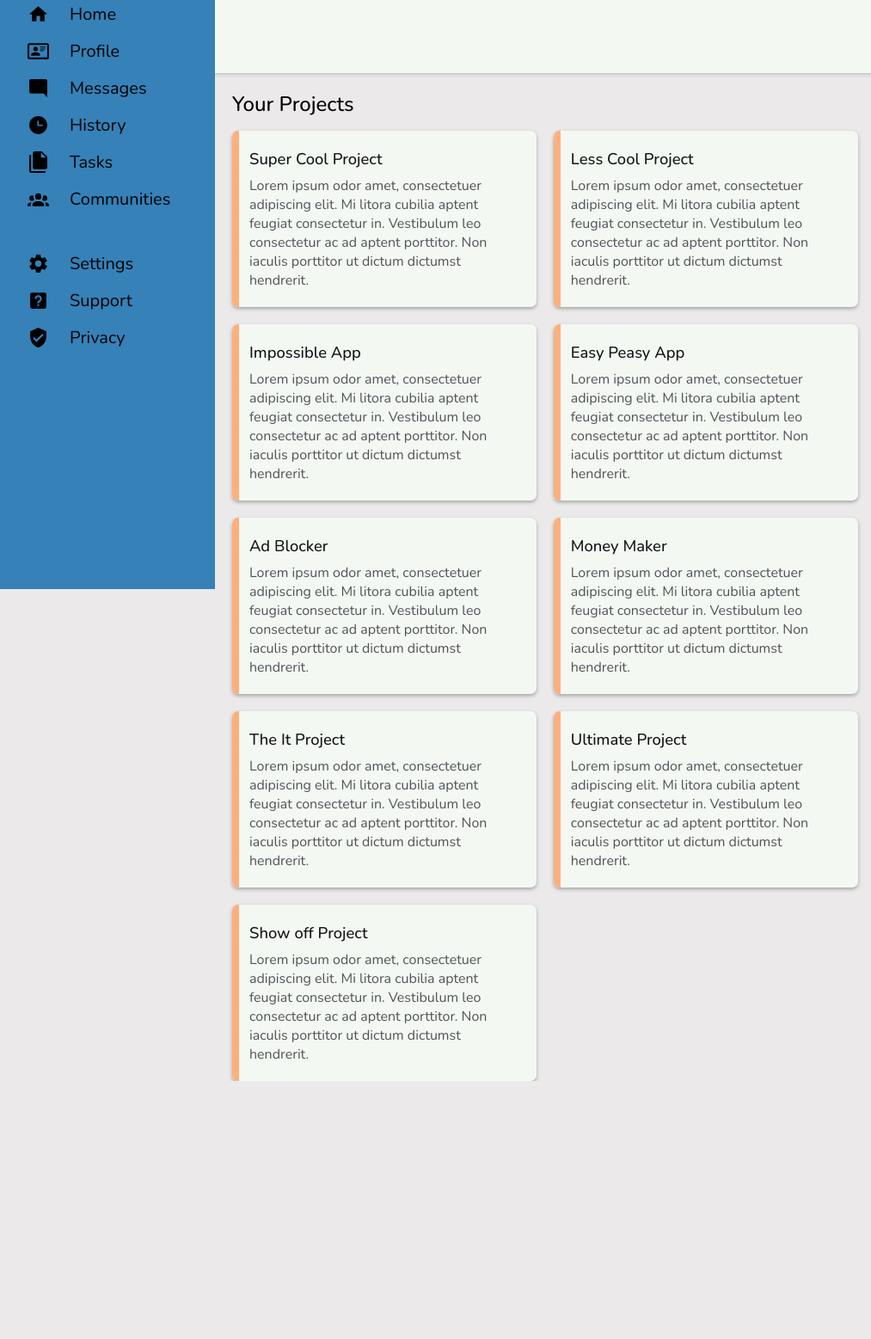
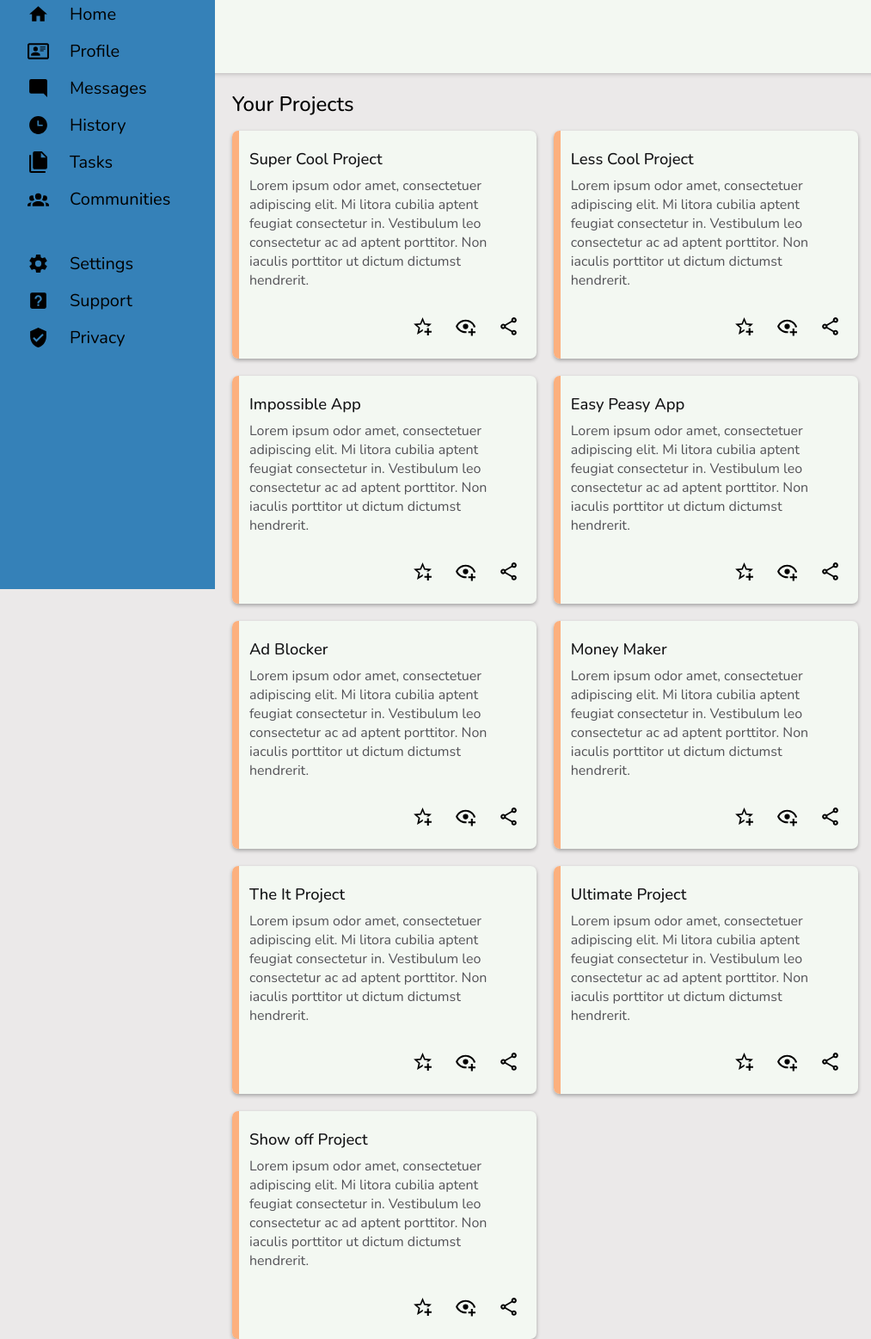
Before and after one commit to mikmb/admin-dashboard, a plain HTML site: page index.html in a window 1280 px wide. Shown: the part 115-1672 px from the top of the page at 86% size, 0-1013 px from the left. Before the commit the page ends 1372 px from the top, so only its background shows below. Drawn offline with nearby package versions, Linux system fonts and the light colour scheme.

```diff
--- a/index.htm
+++ b/index.html
@@ -23,7 +23,7 @@
               alt="dashboard icon"
               class="dashboard-icon"
             />
-            <p>Dashboard</p>
+            <p href="index.html">Dashboard</p>
           </div>
         </a>
       </div>
@@ -103,7 +103,17 @@
                 dictum dictumst hendrerit.
               </p>
             </div>
-            <div class="project-interactive-buttons"></div>
+            <div class="project-interactive-buttons">
+              <img
+                src="images/icons/star-plus-outline.svg"
+                alt="add to favorite icon"
+              />
+              <img src="images/icons/eye-plus-outline.svg" alt="watch icon" />
+              <img
+                src="images/icons/share-variant-outline.svg"
+                alt="share icon"
+              />
+            </div>
           </div>
           <div class="project project2">
             <div class="project-info">
@@ -115,7 +125,17 @@
                 dictum dictumst hendrerit.
               </p>
             </div>
-            <div class="project-interactive-buttons"></div>
+            <div class="project-interactive-buttons">
+              <img
+                src="images/icons/star-plus-outline.svg"
+                alt="add to favorite icon"
+              />
+              <img src="images/icons/eye-plus-outline.svg" alt="watch icon" />
+              <img
+                src="images/icons/share-variant-outline.svg"
+                alt="share icon"
+              />
+            </div>
           </div>
           <div class="project project3">
             <div class="project-info">
@@ -127,7 +147,17 @@
                 dictum dictumst hendrerit.
               </p>
             </div>
-            <div class="project-interactive-buttons"></div>
+            <div class="project-interactive-buttons">
+              <img
+                src="images/icons/star-plus-outline.svg"
+                alt="add to favorite icon"
+              />
+              <img src="images/icons/eye-plus-outline.svg" alt="watch icon" />
+              <img
+                src="images/icons/share-variant-outline.svg"
+                alt="share icon"
+              />
+            </div>
           </div>
           <div class="project project4">
             <div class="project-info">
@@ -139,7 +169,17 @@
                 dictum dictumst hendrerit.
               </p>
             </div>
-            <div class="project-interactive-buttons"></div>
+            <div class="project-interactive-buttons">
+              <img
+                src="images/icons/star-plus-outline.svg"
+                alt="add to favorite icon"
+              />
+              <img src="images/icons/eye-plus-outline.svg" alt="watch icon" />
+              <img
+                src="images/icons/share-variant-outline.svg"
+                alt="share icon"
+              />
+            </div>
           </div>
           <div class="project project5">
             <div class="project-info">
@@ -151,7 +191,17 @@
                 dictum dictumst hendrerit.
               </p>
             </div>
-            <div class="project-interactive-buttons"></div>
+            <div class="project-interactive-buttons">
+              <img
+                src="images/icons/star-plus-outline.svg"
+                alt="add to favorite icon"
+              />
+              <img src="images/icons/eye-plus-outline.svg" alt="watch icon" />
+              <img
+                src="images/icons/share-variant-outline.svg"
+                alt="share icon"
+              />
+            </div>
           </div>
           <div class="project project6">
             <div class="project-info">
@@ -163,7 +213,17 @@
                 dictum dictumst hendrerit.
               </p>
             </div>
-            <div class="project-interactive-buttons"></div>
+            <div class="project-interactive-buttons">
+              <img
+                src="images/icons/star-plus-outline.svg"
+                alt="add to favorite icon"
+              />
+              <img src="images/icons/eye-plus-outline.svg" alt="watch icon" />
+              <img
+                src="images/icons/share-variant-outline.svg"
+                alt="share icon"
+              />
+            </div>
           </div>
           <div class="project project7">
             <div class="project-info">
@@ -175,7 +235,17 @@
                 dictum dictumst hendrerit.
               </p>
             </div>
-            <div class="project-interactive-buttons"></div>
+            <div class="project-interactive-buttons">
+              <img
+                src="images/icons/star-plus-outline.svg"
+                alt="add to favorite icon"
+              />
+              <img src="images/icons/eye-plus-outline.svg" alt="watch icon" />
+              <img
+                src="images/icons/share-variant-outline.svg"
+                alt="share icon"
+              />
+            </div>
           </div>
           <div class="project project8">
             <div class="project-info">
@@ -187,7 +257,17 @@
                 dictum dictumst hendrerit.
               </p>
             </div>
-            <div class="project-interactive-buttons"></div>
+            <div class="project-interactive-buttons">
+              <img
+                src="images/icons/star-plus-outline.svg"
+                alt="add to favorite icon"
+              />
+              <img src="images/icons/eye-plus-outline.svg" alt="watch icon" />
+              <img
+                src="images/icons/share-variant-outline.svg"
+                alt="share icon"
+              />
+            </div>
           </div>
           <div class="project project9">
             <div class="project-info">
@@ -199,7 +279,17 @@
                 dictum dictumst hendrerit.
               </p>
             </div>
-            <div class="project-interactive-buttons"></div>
+            <div class="project-interactive-buttons">
+              <img
+                src="images/icons/star-plus-outline.svg"
+                alt="add to favorite icon"
+              />
+              <img src="images/icons/eye-plus-outline.svg" alt="watch icon" />
+              <img
+                src="images/icons/share-variant-outline.svg"
+                alt="share icon"
+              />
+            </div>
           </div>
         </div>
       </section>
--- a/styles.css
+++ b/styles.css
@@ -128,6 +128,13 @@
   background-color: #fcb07e;
   border-radius: 7px 0 0 7px;
 }
+.project-interactive-buttons {
+  display: flex;
+  justify-content: flex-end;
+  gap: 25px;
+  margin-top: 30px;
+  margin-bottom: 5px;
+}
 .announcements,
 .trending {
   display: flex;
```
Also changed, not shown: images/icons/eye-plus-outline.svg (added), images/icons/share-variant-outline.svg (added), images/icons/star-plus-outline.svg (added).
